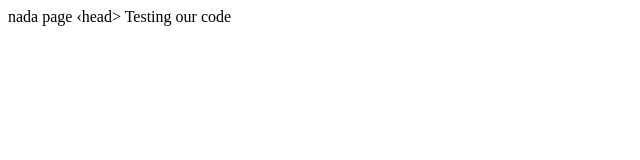
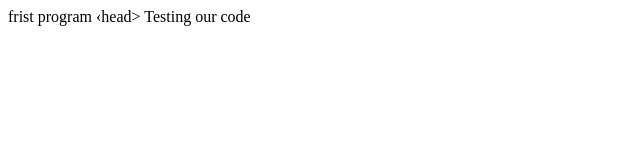
Before and after one commit to nada0186/My-webpage-, a plain HTML site: page index.html in a window 1280 px wide. Shown: the full height of the page, 0-640 px from the left. Drawn offline with Linux system fonts and the light colour scheme.

Commit message:
Update index.html

```diff
--- a/index.html
+++ b/index.html
@@ -1,7 +1,7 @@
 <! DOCTYPAE html>
 <html >
 <head>
-<litle>nada page</litle>
+<litle>frist program</litle>
 ‹head>
 <body>
 Testing our code
```
